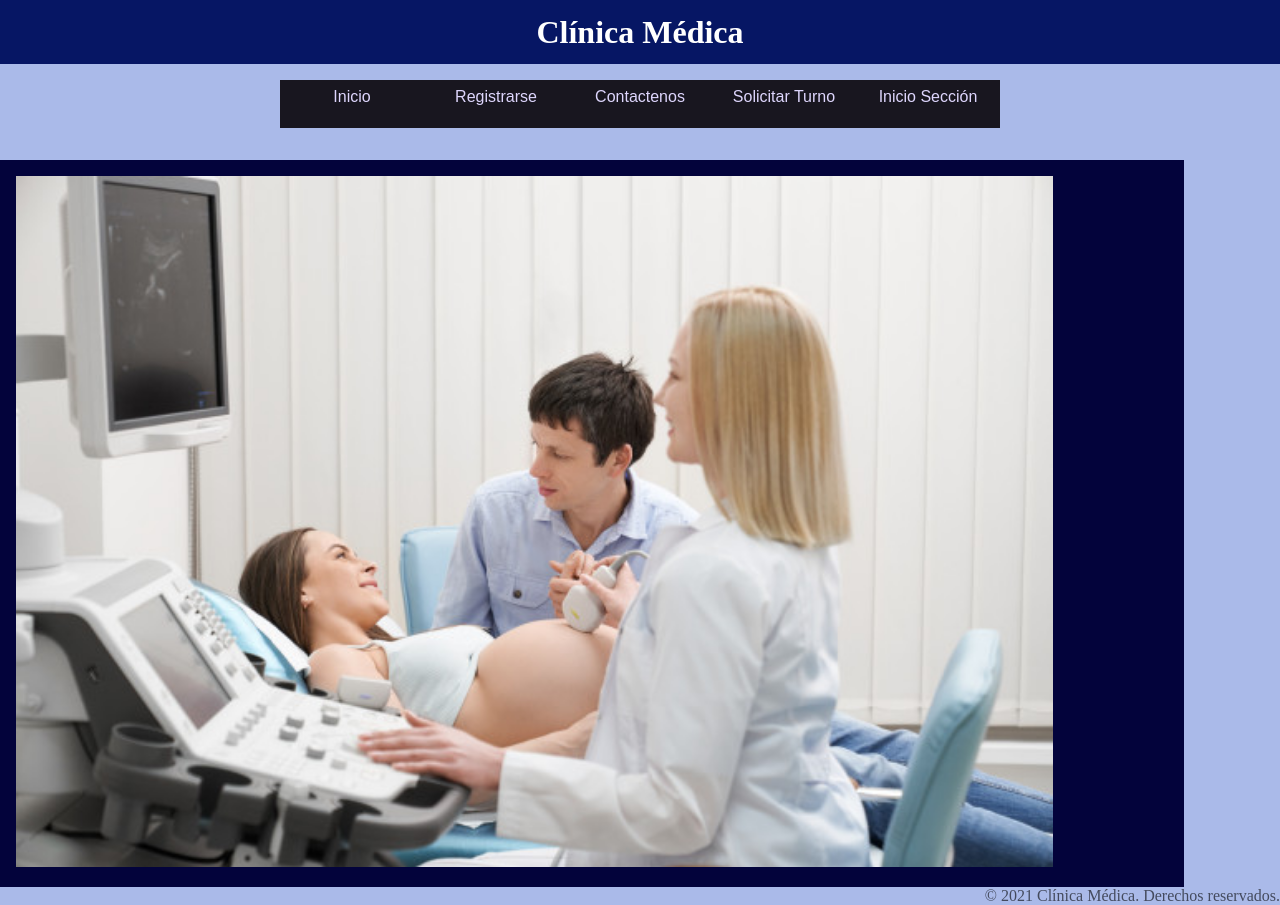
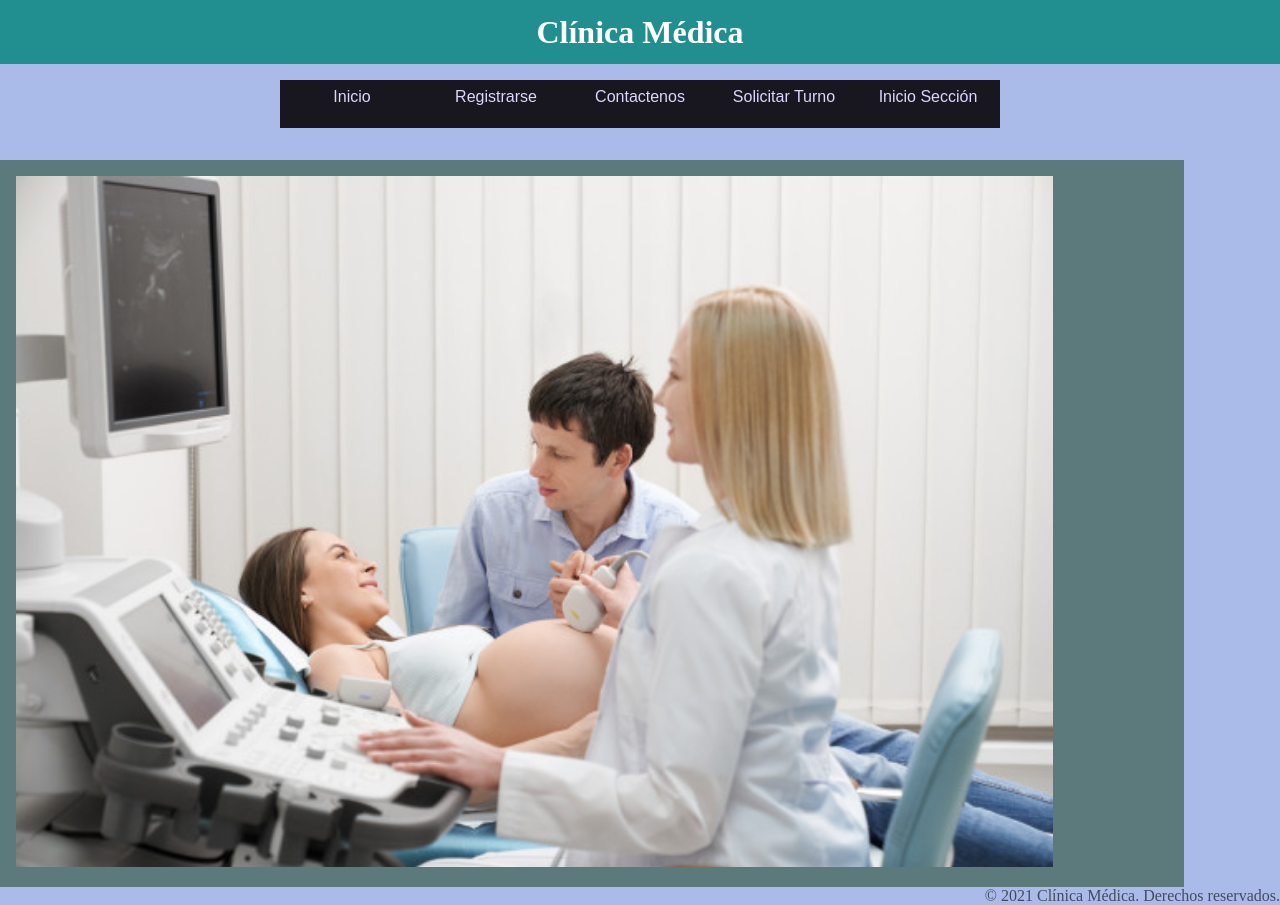
Before and after one commit to ema300/Clinica_m-dica, a plain HTML site: page index.html in a window 1280 px wide. Drawn offline with Linux system fonts and the light colour scheme.

Commit message:
mejoras: colores

```diff
--- a/Estilos/index.css
+++ b/Estilos/index.css
@@ -10,7 +10,7 @@ body {
 header{
     height: 100%;
     width: 100%;
-    background-color:rgb(6, 22, 100);
+    background-color:rgb(33, 143, 143);
 }
 header h1 {
   font-size:2em;
@@ -63,7 +63,7 @@ ul{
 #contenido{
     width: 90%;
     height: 90%;
-    background-color: rgb(3, 3, 59);
+    background-color: rgba(36, 75, 45, 0.575);
     padding: 1em;
 
 }
```
